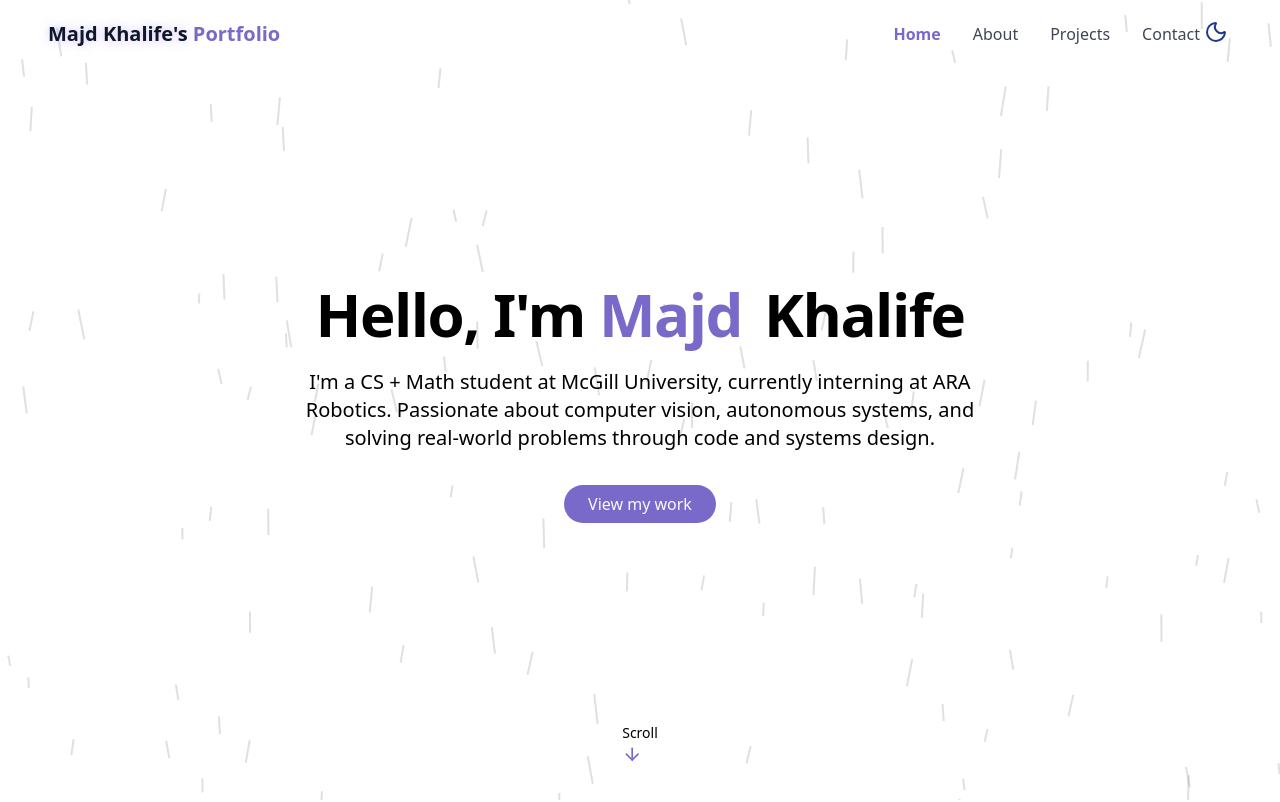
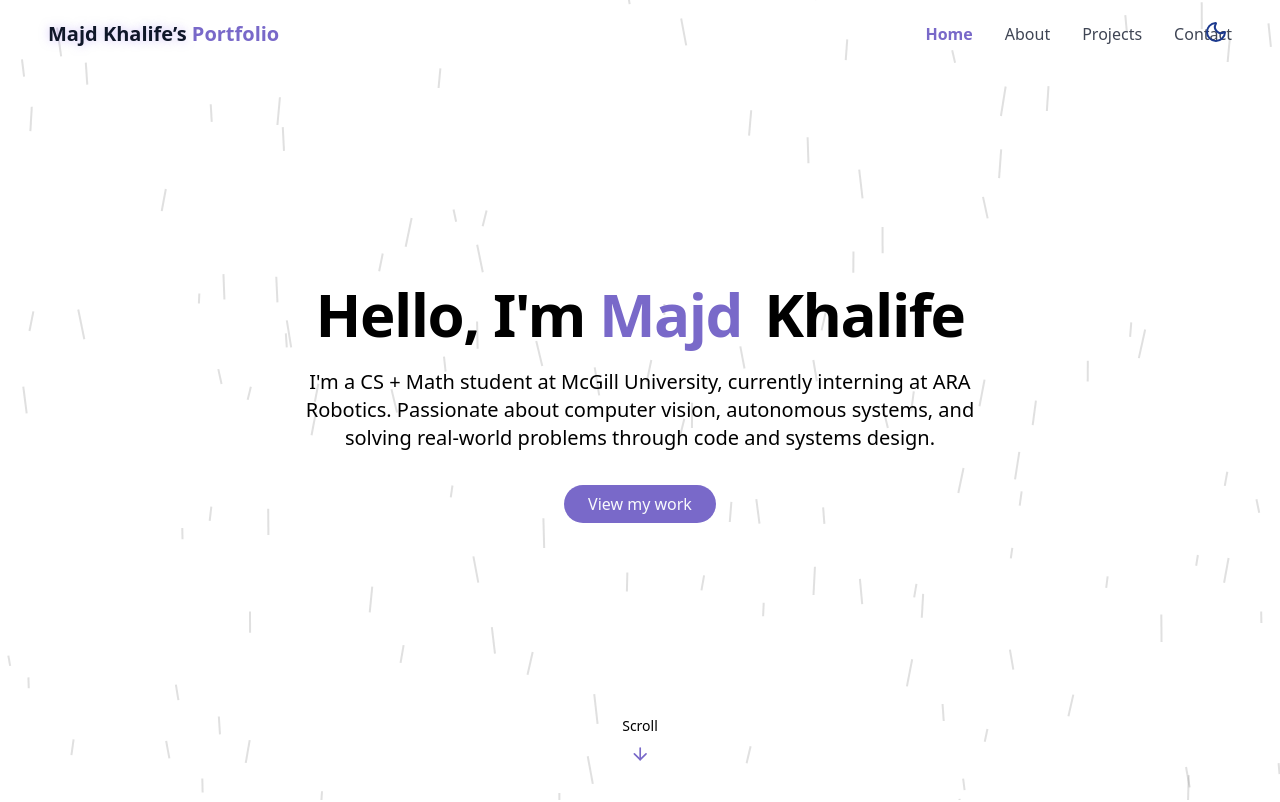
Before and after one commit to majdkhalife/personal-website, a React (Vite) app: page / in a window 1280 px wide. Shown: the top 802 px of the page. Built offline with nearby package versions, Linux system fonts and the light colour scheme.

Commit message:
scroll works:

```diff
--- a/src/components/HeroSection.tsx
+++ b/src/components/HeroSection.tsx
@@ -1,33 +1,43 @@
-import { ArrowDown } from "lucide-react"
+import { ArrowDown } from "lucide-react";
 
-export const HeroSection = () =>{
-    return <section id="hero" className="relative min-h-screen flex flex-col items-center justify-center px-4 ">
+export const HeroSection = () => {
+  return (
+    <section
+      id="hero"
+      className="relative min-h-screen flex flex-col items-center justify-center px-4 "
+    >
       <div className="container max-w-4xl mx-auto text-center z-10">
         <div className="space-y-6">
           <h1 className="text-4xl md:text-6xl font-bold tracking-tight">
             <span className="opacity-0 animate-fade-in">Hello, I'm </span>
-                    <span className="text-primary opacity-0 animate-fade-in-delay-1">Majd</span>
-                    <span className="text-gradient ml-2 opacity-0 animate-fade-in-delay-2"> Khalife</span>
+            <span className="text-primary opacity-0 animate-fade-in-delay-1">
+              Majd
+            </span>
+            <span className="text-gradient ml-2 opacity-0 animate-fade-in-delay-2">
+              {" "}
+              Khalife
+            </span>
           </h1>
           <p className="text-lg md:text-xl text-muted-foreground max-w-2xl mx-auto opacity-0 animate-fade-in-delay-4">
-                    I'm a CS + Math student at McGill University, currently interning at ARA Robotics. Passionate about computer vision, autonomous systems, and solving real-world problems through code and systems design.
-
+            I'm a CS + Math student at McGill University, currently interning at
+            ARA Robotics. Passionate about computer vision, autonomous systems,
+            and solving real-world problems through code and systems design.
           </p>
           <div className="opacity-0 pt-4 animate-fade-in-delay-4">
-                    <a href="#projects" className="cosmic-button">
+            <a href="#skills" className="cosmic-button">
               View my work
             </a>
           </div>
-
+        </div>
       </div>
 
-        </div>
-
-        <div className="absolute bottom-8 left-1/2 transform -translate-x-1/2 flex-col items-center animate-bounce">
-        <span className="text-sm text-muted-foreground mb-2">
-            Scroll
-        </span>
-        <ArrowDown className="h-5 w-5 text-primary"/>
-        </div>
+      <a
+        href="#skills"
+        className="absolute bottom-8 left-1/2 transform -translate-x-1/2 flex flex-col items-center animate-bounce"
+      >
+        <span className="text-sm text-muted-foreground mb-2">Scroll</span>
+        <ArrowDown className="h-5 w-5 text-primary" />
+      </a>
     </section>
-}
+  );
+};
--- a/src/components/Navbar.tsx
+++ b/src/components/Navbar.tsx
@@ -46,18 +46,20 @@ export const Navbar = () => {
         isScrolled ? "py-3 bg-background/80 backdrop-blur-md shadow-sm" : "py-5"
       )}
     >
-      <div className="container flex items-center justify-between px-4 md-8 lg:px-12">
+      <div className="mx-auto max-w-7xl flex items-center justify-between px-4 md:px-8 lg:px-12">
+        {/* Logo */}
         <a
           className="text-xl font-bold text-primary flex items-center"
           href="#hero"
         >
           <span className="relative z-10">
-            <span className="text-glow text-foreground">Majd Khalife's</span>{" "}
+            <span className="text-glow text-foreground">Majd Khalife’s</span>{" "}
             Portfolio
           </span>
         </a>
 
-        <div className="hidden md:flex space-x-8 pr-8">
+        {/* Desktop nav */}
+        <div className="hidden md:flex space-x-8">
           {navItems.map((item, key) => (
             <a
               key={key}
@@ -74,6 +76,7 @@ export const Navbar = () => {
           ))}
         </div>
 
+        {/* Mobile menu button */}
         <button
           onClick={() => setIsMenuOpen((prev) => !prev)}
           className="md:hidden p-2 text-foreground z-50"
@@ -82,6 +85,7 @@ export const Navbar = () => {
           {isMenuOpen ? <X size={24} /> : <Menu size={24} />}
         </button>
 
+        {/* Mobile menu overlay */}
         <div
           className={cn(
             "fixed inset-0 bg-background/95 backdrop-blur-md z-40 flex flex-col items-center justify-center transition-all duration-300 md:hidden",
```
Lines whose indentation alone changed are shown as unchanged.
